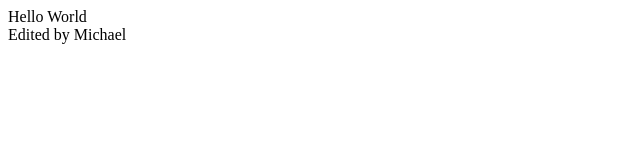
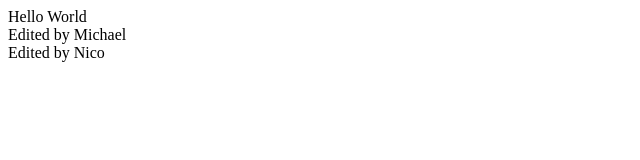
Before and after one commit to MichaelRomero96/dev-card, a React (Create React App) app: page / in a window 1280 px wide. Shown: the top 160 px of the page, without its empty margins (0-640 px from the left). Built offline with nearby package versions, Linux system fonts and the light colour scheme.

Commit message:
Editado por Nico

```diff
--- a/src/App.jsx
+++ b/src/App.jsx
@@ -5,6 +5,7 @@ const App = () => {
     <>
       <div>Hello World</div>
       <div>Edited by Michael</div>
+      <div>Edited by Nico</div>
     </>
   )
 }
```
